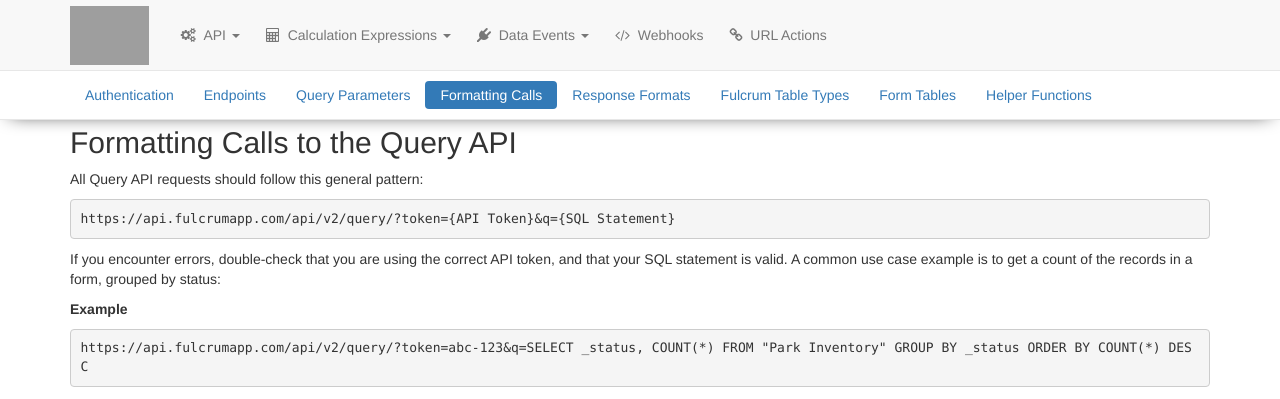
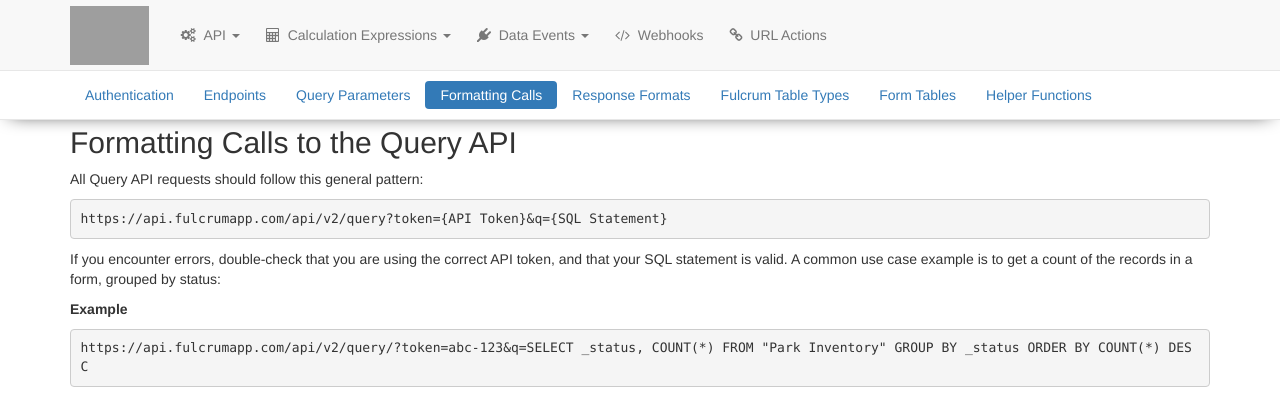
Before and after one commit to rylincoln/developer.fulcrumapp.com, a Jekyll site: the page built from _query-api/reference.md, in a window 1280 px wide and 900 px high, scrolled down 930 px, cut to the strip 0-399 px from the top of the window. Built offline with Jekyll 4.4.1, drawn with Linux system fonts in a browser that asks for light colours; nearby versions of some CDN libraries; grey boxes are pictures that could not be loaded.

Commit message:
Remove trailing slash here

````diff
--- a/_query-api/reference.md
+++ b/_query-api/reference.md
@@ -50,7 +50,7 @@ Below are the available parameters for the query endpoint. Unless stated otherwi
 All Query API requests should follow this general pattern:
 
 ```
-https://api.fulcrumapp.com/api/v2/query/?token={API Token}&q={SQL Statement}
+https://api.fulcrumapp.com/api/v2/query?token={API Token}&q={SQL Statement}
 ```
 
 If you encounter errors, double-check that you are using the correct API token, and that your SQL statement is valid. A common use case example is to get a count of the records in a form, grouped by status:
````
